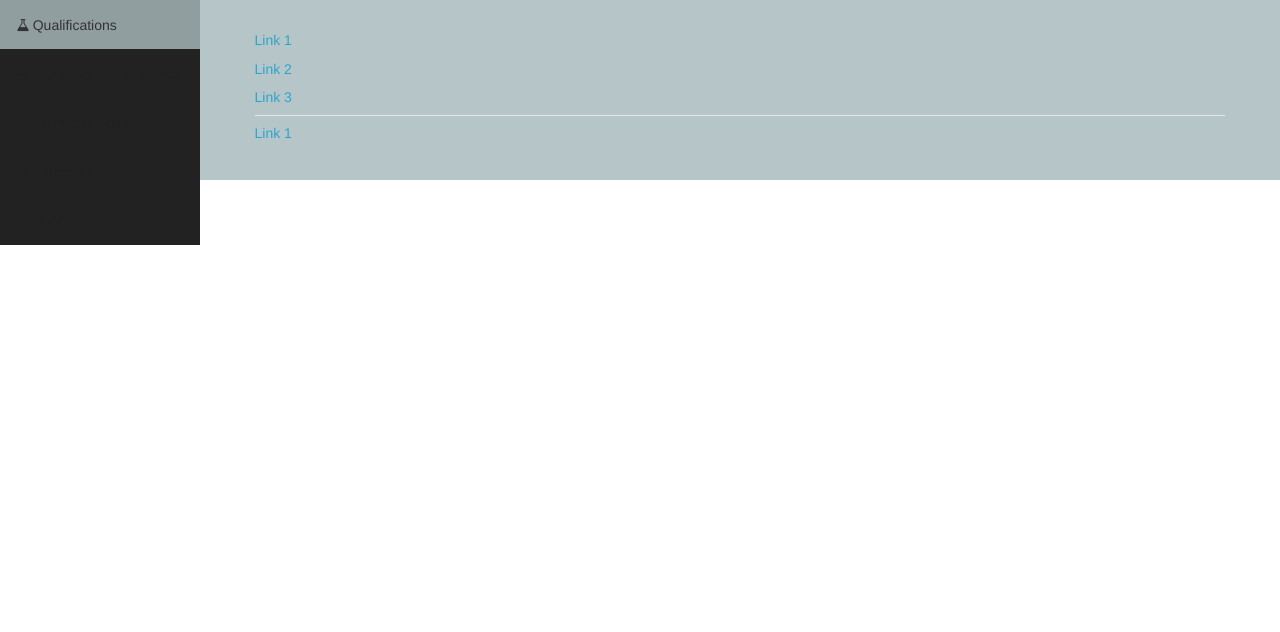
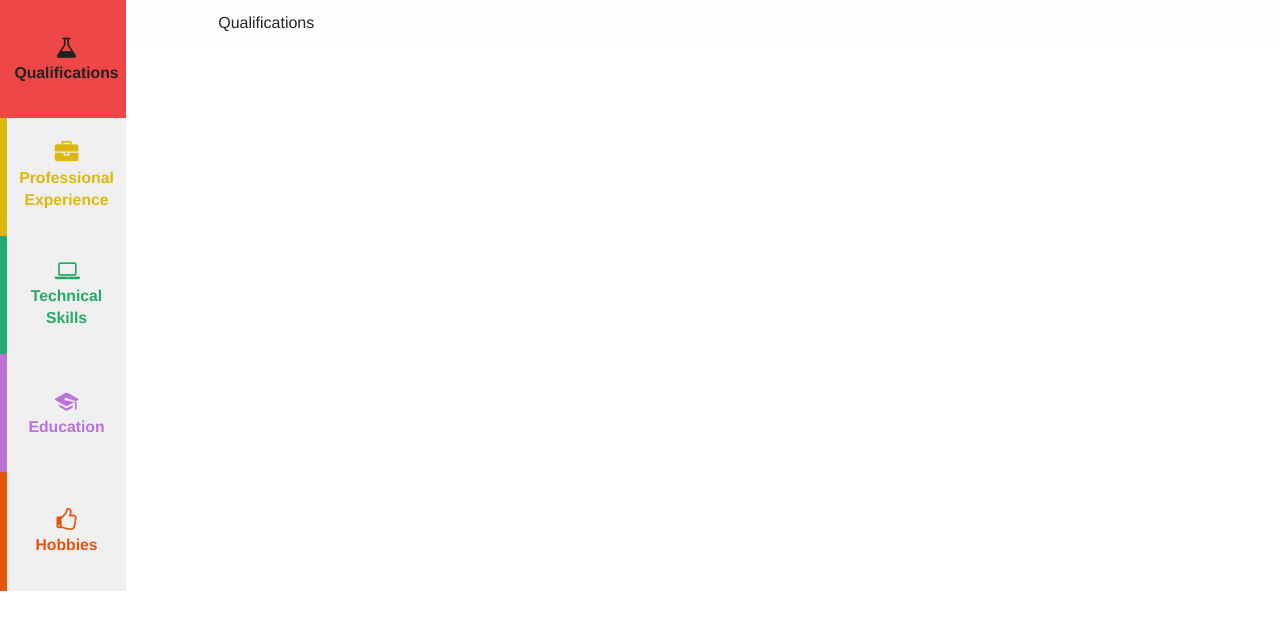
Before and after one commit to arthurio/site_heroku, a Django app: page / in a window 1280 px wide. Shown: the part 168-800 px from the top of the page. Run offline with Django 3.2, Linux system fonts and the light colour scheme; some web fonts are replaced.

Commit message:
first idea for nav

```diff
--- a/perso/static/css/style.css
+++ b/perso/static/css/style.css
@@ -114,36 +114,105 @@ div.icon:before {
     text-align: center;
 }
 
-.section-container.auto, .section-container.vertical-tabs, .section-container.vertical-nav, .section-container.horizontal-nav, .section-container.accordion {
-    border-top: none;
+.section-container.vertical-tabs {
+    border: none;
+    margin: 0;
 }
 
-.section-container.vertical-tabs>section>.title a, .section-container.vertical-tabs>.section>.title a {
+.section-container.vertical-tabs>section>.title a {
+    height: 7.5em;
     color: #222;
+    white-space: initial;
+    text-align: center;
+    padding: 1.5em 0.3em;
 }
 
-[data-section='vertical-tabs']>section.active>[data-section-content], [data-section='vertical-tabs']>section.active>.content, .section-container.vertical-tabs>section.active>[data-section-content], .section-container.vertical-tabs>section.active>.content {
-    background: #B6C5C7;
+.section-container.vertical-tabs>section>.title a span.icon:before {
+    font-size: 1.5em;
+}
+
+.section-container.vertical-tabs>section.active>.content {
+    background: #fefefe;
     border: none;
     min-height: 0 !important;
 }
 
-[data-section='vertical-tabs']>section.active>[data-section-title], [data-section='vertical-tabs']>section.active>.title, .section-container.vertical-tabs>section.active>[data-section-title], .section-container.vertical-tabs>section.active>.title {
-    background: #919EA0;
+.section-container.vertical-tabs>section.active {
+    padding-left: 7.9em;
 }
 
-.section-container.vertical-tabs>section>.title:hover {
-    background: #919EA0;
+.section-container.vertical-tabs>section>.title,
+.section-container.vertical-tabs>section.active>.title{
+    width: 7em;
 }
 
 .section-container.vertical-tabs>section>.title {
-    background: #222;
     border: none;
+    margin-top: 0;
 }
 
-@media only screen and (min-width: 768px) {
-    #content .row .large-12 h3 {
-        width: 30%;
+.section-container.vertical-tabs>section.active>.title a,
+.section-container.vertical-tabs>section>.title:hover a {
+    color: #222!important;
+}
+
+@media only screen and (max-width: 768px) {
+    .section-container.vertical-tabs>section>.title a {
+        text-align: center;
+        height: auto;
     }
 
 }
+
+.section-container.vertical-tabs>section>.title.qualifications a {
+    border-left: 0.5em solid #EF4748;
+    color: #EF4748;
+    padding-top: 2.3em;
+}
+
+.section-container.vertical-tabs>section.active>.title.qualifications,
+.section-container.vertical-tabs>section>.title.qualifications:hover {
+    background: #EF4748;
+}
+
+.section-container.vertical-tabs>section>.title.experience a {
+    border-left: 0.5em solid #DCB80B;
+    color: #DCB80B;
+}
+
+.section-container.vertical-tabs>section.active>.title.experience,
+.section-container.vertical-tabs>section>.title.experience:hover {
+    background: #DCB80B;
+}
+
+.section-container.vertical-tabs>section>.title.skills a {
+    border-left: 0.5em solid #26A86A;
+    color: #26A86A;
+}
+
+.section-container.vertical-tabs>section.active>.title.skills,
+.section-container.vertical-tabs>section>.title.skills:hover {
+    background: #26A86A;
+}
+
+.section-container.vertical-tabs>section>.title.education a {
+    border-left: 0.5em solid #B972D5;
+    color: #B972D5;
+    padding-top: 2.3em;
+}
+
+.section-container.vertical-tabs>section.active>.title.education,
+.section-container.vertical-tabs>section>.title.education:hover {
+    background: #B972D5;
+}
+
+.section-container.vertical-tabs>section>.title.hobbies a {
+    border-left: 0.5em solid #E4540D;
+    color: #E4540D;
+    padding-top: 2.3em;
+}
+
+.section-container.vertical-tabs>section.active>.title.hobbies,
+.section-container.vertical-tabs>section>.title.hobbies:hover {
+    background: #E4540D;
+}
--- a/perso/templates/content.html
+++ b/perso/templates/content.html
@@ -1,42 +1,52 @@
 <div class="section-container vertical-tabs" data-section="vertical-tabs" data-options="deep_linking: false">
     <section>
-        <p class="title qualifications" data-section-title><a href="#qualifications"><span class="icon icon-beaker"></span>Qualifications</a></p>
+    <h5 class="title qualifications" data-section-title><a href="#qualifications"><span class="icon icon-beaker"></span><div>Qualifications</div></a></h5>
         <div class="content"  data-slug="qualifications" data-section-content>
             <div class="row">
                 <div class="large-12 columns">
-                    <ul class="side-nav">
-                        <li><a href="#">Link 1</a></li>
-                        <li><a href="#">Link 2</a></li>
-                        <li><a href="#">Link 3</a></li>
-                        <li class="divider"></li>
-                        <li><a href="#">Link 1</a></li>
-                    </ul>
+                    Qualifications
                 </div>
             </div>
         </div>
     </section>
-    <section id="experience">
-        <p class="title" data-section-title><a href="#experience"><span class="icon icon-briefcase"></span><span class="hide-for-medium-down">Professional&nbsp;</span>Experience</a></p>
+    <section>
+        <h5 class="title experience" data-section-title><a href="#experience"><span class="icon icon-briefcase"></span><div>Professional Experience</div></a></h5>
         <div class="content" data-slug="experience" data-section-content>
-            <p>Content of section 2.</p>
+            <div class="row">
+                <div class="large-12 columns">
+                    Experience
+                </div>
+            </div>
         </div>
     </section>
     <section>
-        <p class="title" data-section-title><a href="#skills"><span class="icon icon-laptop"></span>Technical Skills</a></p>
+        <h5 class="title skills" data-section-title><a href="#skills"><span class="icon icon-laptop"></span><div>Technical Skills</div></a></h5>
         <div class="content" data-slug="skills" data-section-content>
-            <p>Content of section 2.</p>
+            <div class="row">
+                <div class="large-12 columns">
+                    Technical Skills
+                </div>
+            </div>
         </div>
     </section>
     <section>
-        <p class="title" data-section-title><a href="#education"><span class="icon icon-graduation-cap"></span>Education</a></p>
+        <h5 class="title education" data-section-title><a href="#education"><span class="icon icon-graduation-cap"></span><div>Education</div></a></h5>
         <div class="content" data-slug="education" data-section-content>
-            <p>Content of section 2.</p>
+            <div class="row">
+                <div class="large-12 columns">
+                    Education
+                </div>
+            </div>
         </div>
     </section>
     <section>
-        <p class="title" data-section-title><a href="#hobbies"><span class="icon icon-thumbs-up"></span>Hobbies</a></p>
+        <h5 class="title hobbies" data-section-title><a href="#hobbies"><span class="icon icon-thumbs-up"></span><div>Hobbies</div></a></h5>
         <div class="content" data-slug="hobbies" data-section-content>
-            <p>Content of section 2.</p>
+            <div class="row">
+                <div class="large-12 columns">
+                    Hobbies
+                </div>
+            </div>
         </div>
     </section>
 </div>
--- a/perso/templates/home.html
+++ b/perso/templates/home.html
@@ -45,7 +45,7 @@
         {% include "content.html" %}
     </div>
 
-    <footer class="fotter">
+    <footer class="footer">
         {% include "footer.html" %}
     </footer>
 
```
